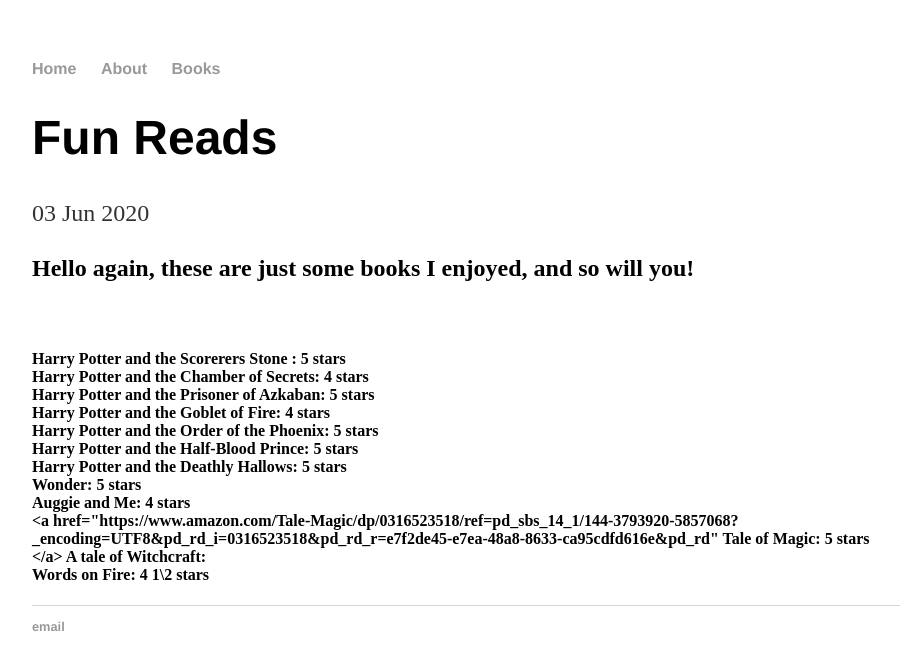
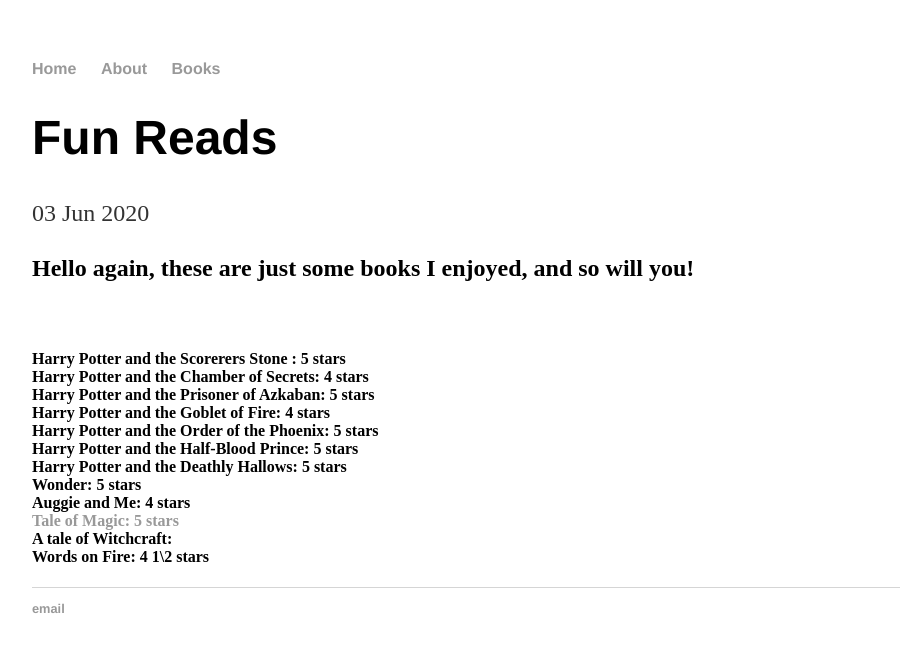
Before and after one commit to meerkatbhat/meerkatbhat, a Jekyll site: the page built from _posts/2020-06-3-Fun Reads.md, in a window 1280 px wide. Shown: the top 670 px of the page, without its empty margins (160-1060 px from the left). Built offline with Jekyll 4.4.1, drawn with Linux system fonts in a browser that asks for light colours.

Commit message:
Update 2020-06-3-Fun Reads.md

```diff
--- a/_posts/2020-06-3-Fun Reads.md
+++ b/_posts/2020-06-3-Fun Reads.md
@@ -18,6 +18,6 @@
 Harry Potter and the Deathly Hallows: 5 stars <br>
 Wonder: 5 stars <br>
 Auggie and Me: 4 stars <br>
-<a href="https://www.amazon.com/Tale-Magic/dp/0316523518/ref=pd_sbs_14_1/144-3793920-5857068?_encoding=UTF8&pd_rd_i=0316523518&pd_rd_r=e7f2de45-e7ea-48a8-8633-ca95cdfd616e&pd_rd" Tale of Magic: 5 stars <br> </a>
+<a href="https://www.amazon.com/Tale-Magic/dp/0316523518/ref=pd_sbs_14_1/144-3793920-5857068?_encoding=UTF8&pd_rd_i=0316523518&pd_rd_r=e7f2de45-e7ea-48a8-8633-ca95cdfd616e&pd_rd">Tale of Magic: 5 stars <br> </a>
 A tale of Witchcraft:<br>
 Words on Fire: 4 1\2 stars <br> <h4>
```
